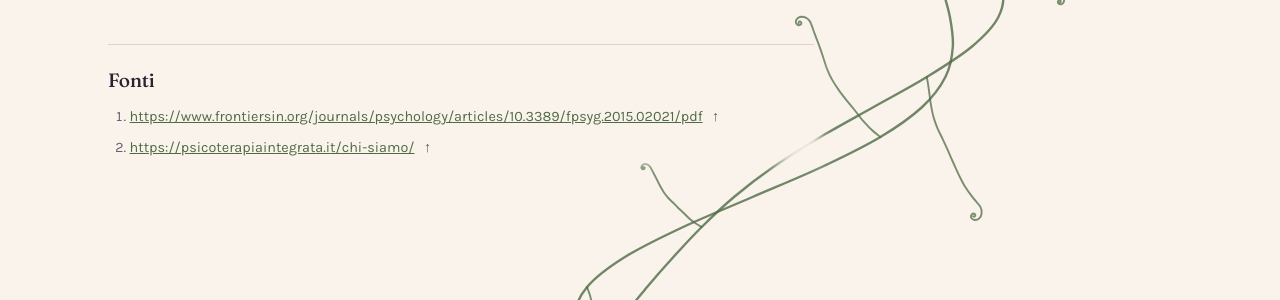
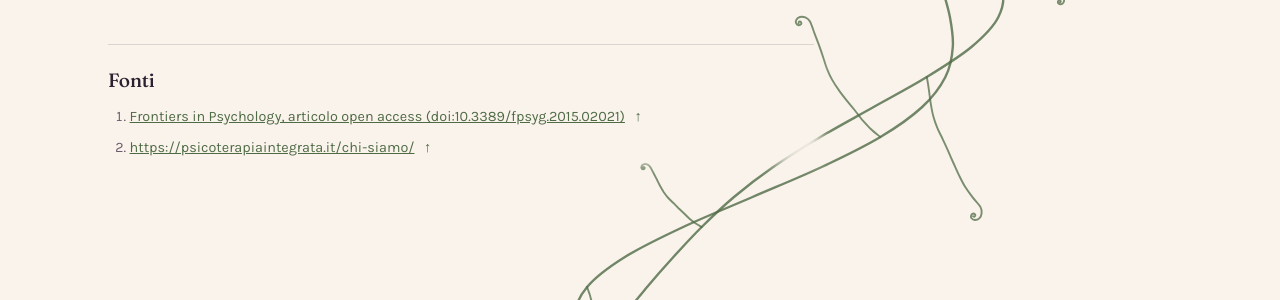
Before and after one commit to Manuelgujo/demo-franci, a Jekyll site: the page built from orientamento.html, in a window 1280 px wide and 1400 px high, scrolled down 8 px. Shown: the part 845-1145 px from the top of the window. Built offline with Jekyll 4.4.1, drawn with Linux system fonts in a browser that asks for light colours.

Commit message:
Orientamento: scroll immediato per le note (iOS), margine per la nota; fonte 1 via DOI (apre l'articolo nel browser)

```diff
--- a/assets/css/style.css
+++ b/assets/css/style.css
@@ -619,3 +619,11 @@ sup.ref a:hover{text-decoration:underline;}
 .refs a{color:var(--sage-dark);}
 .ref-back{margin-left:6px;text-decoration:none;color:var(--ink-soft);}
 .ref-back:hover{color:var(--sage-dark);}
+
+/* ============ Note e ritorni nelle pagine di approfondimento ============
+   Su iOS lo scroll fluido si interrompe se la pagina cambia altezza durante il
+   movimento (font e immagini che si caricano): nelle pagine con note lo scroll
+   è immediato, e il titolo della nota non finisce sotto l'header. */
+html:has(.doc-page){scroll-behavior:auto;}
+html{scroll-padding-top:96px;}
+sup.ref{scroll-margin-top:110px;}
--- a/orientamento.html
+++ b/orientamento.html
@@ -17,7 +17,7 @@ permalink: /orientamento/
     <section class="refs-wrap" aria-labelledby="fonti-titolo">
       <h2 id="fonti-titolo">Fonti</h2>
       <ol class="refs">
-        <li id="fonte-1"><a href="https://www.frontiersin.org/journals/psychology/articles/10.3389/fpsyg.2015.02021/pdf" target="_blank" rel="noopener">https://www.frontiersin.org/journals/psychology/articles/10.3389/fpsyg.2015.02021/pdf</a> <a class="ref-back" href="#ref-1" aria-label="Torna al testo">↑</a></li>
+        <li id="fonte-1"><a href="https://doi.org/10.3389/fpsyg.2015.02021" target="_blank" rel="noopener">Frontiers in Psychology, articolo open access (doi:10.3389/fpsyg.2015.02021)</a> <a class="ref-back" href="#ref-1" aria-label="Torna al testo">↑</a></li>
         <li id="fonte-2"><a href="https://psicoterapiaintegrata.it/chi-siamo/" target="_blank" rel="noopener">https://psicoterapiaintegrata.it/chi-siamo/</a> <a class="ref-back" href="#ref-2" aria-label="Torna al testo">↑</a></li>
       </ol>
     </section>
```
